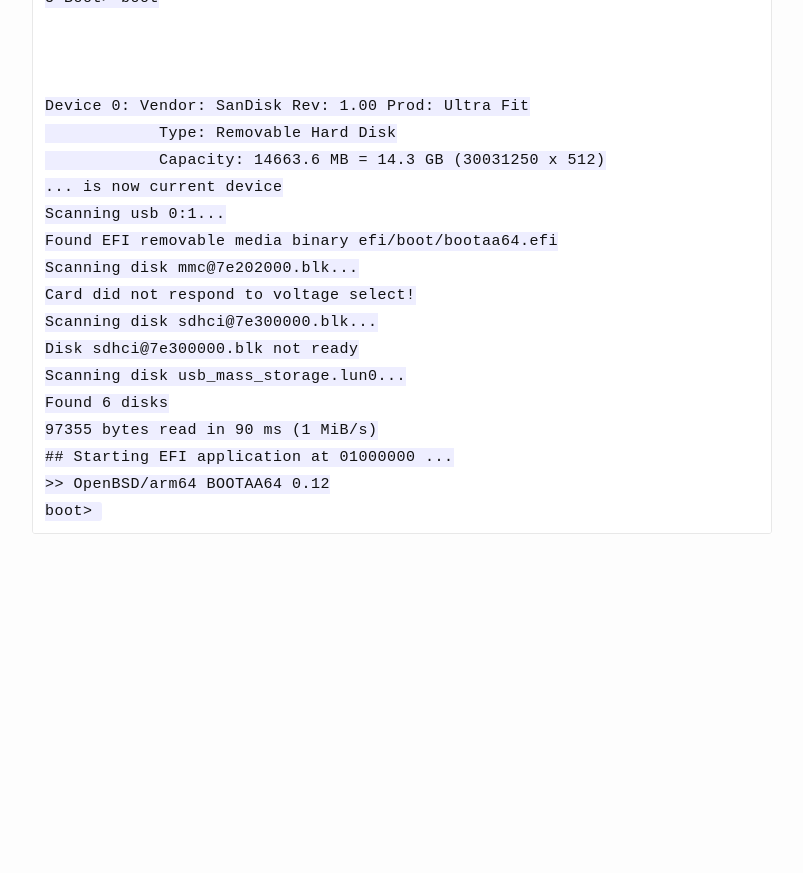
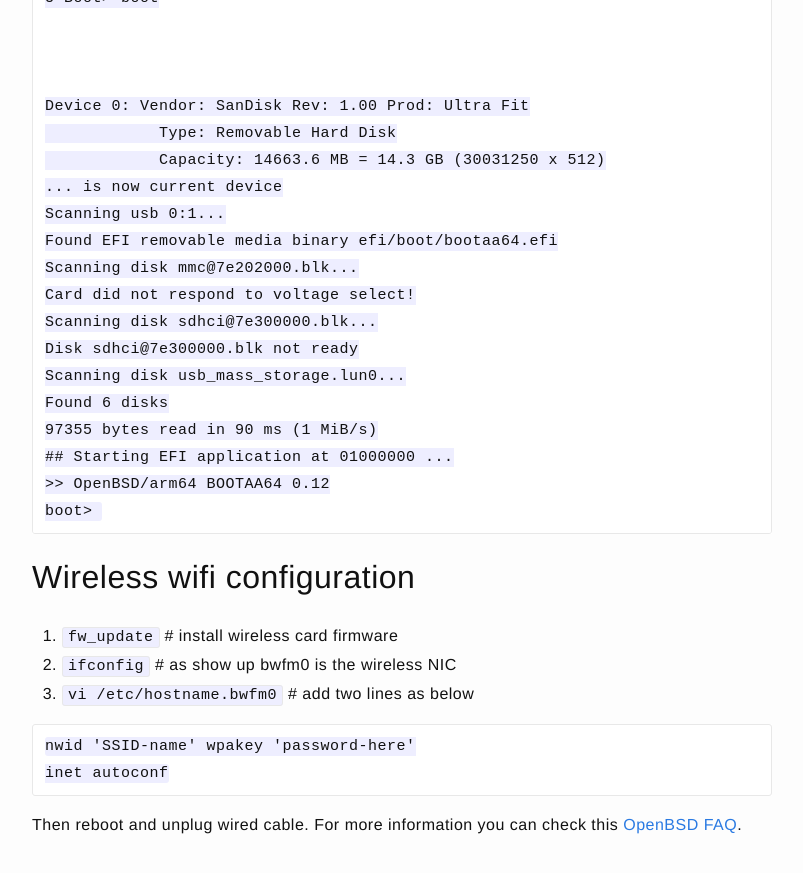
Before and after one commit to jazzi/jazzi.github.io, a Jekyll site: the page built from _posts/2025-12-09-install-openbsd78-on-raspberry-3b.md, in a window 1280 px wide and 900 px high, scrolled down 7918 px. Shown: the top 873 px of the window, without its empty margins (238-1041 px from the left). Built offline with Jekyll 4.4.1, drawn with Linux system fonts in a browser that asks for light colours; before the commit the page ends 8512 px from its top, so only the background shows below that.

Commit message:
add wifi section

````diff
--- a/_posts/2025-12-09-install-openbsd78-on-raspberry-3b.md
+++ b/_posts/2025-12-09-install-openbsd78-on-raspberry-3b.md
@@ -304,3 +304,17 @@ Found 6 disks
 >> OpenBSD/arm64 BOOTAA64 0.12
 boot>
 ```
+
+## Wireless wifi configuration
+
+1. `fw_update` # install wireless card firmware
+2. `ifconfig` # as show up bwfm0 is the wireless NIC
+3. `vi /etc/hostname.bwfm0` # add two lines as below
+
+```
+nwid 'SSID-name' wpakey 'password-here'
+inet autoconf
+```
+
+Then reboot and unplug wired cable.
+For more information you can check this [OpenBSD FAQ](https://www.openbsd.org/faq/faq6.html#Wireless).
````
